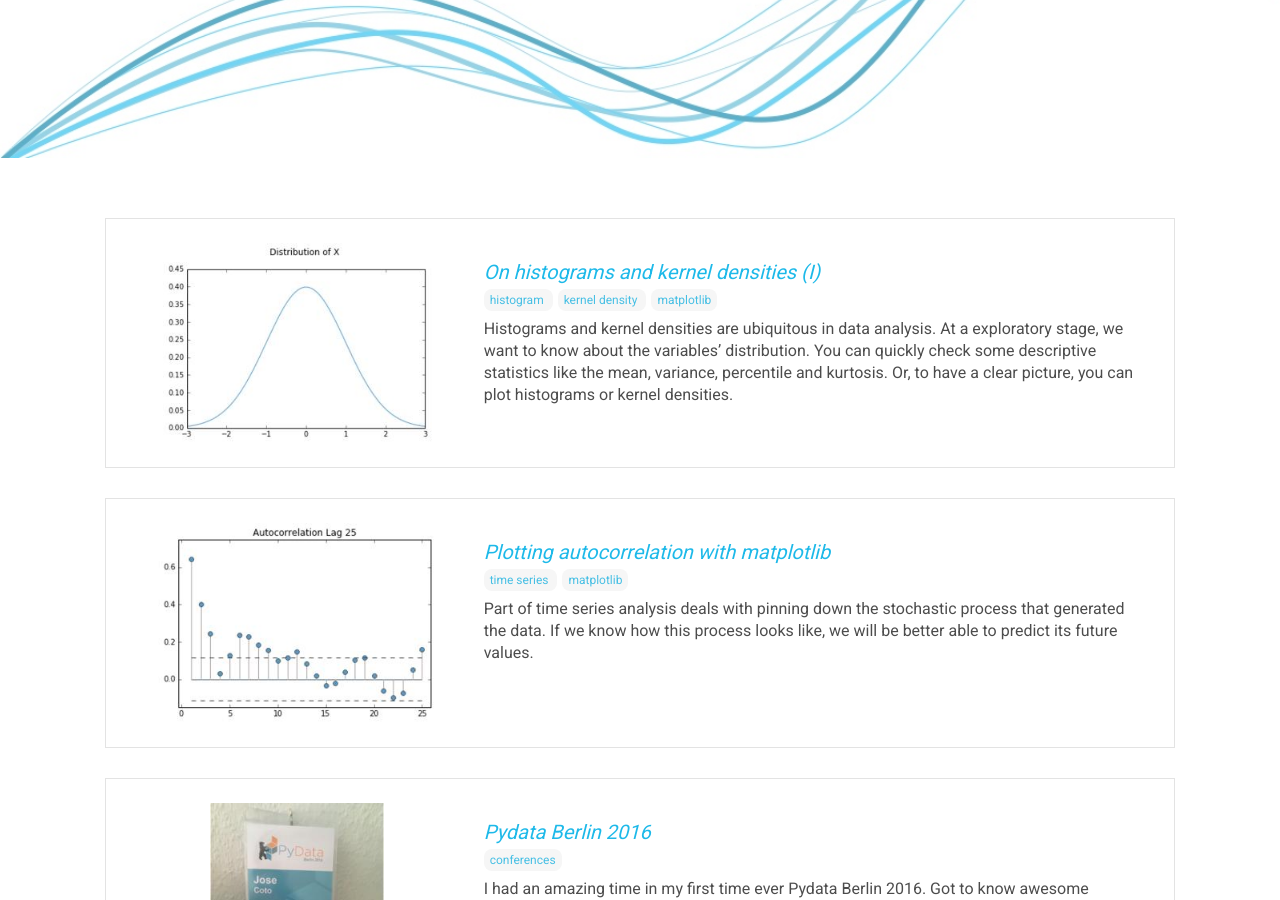
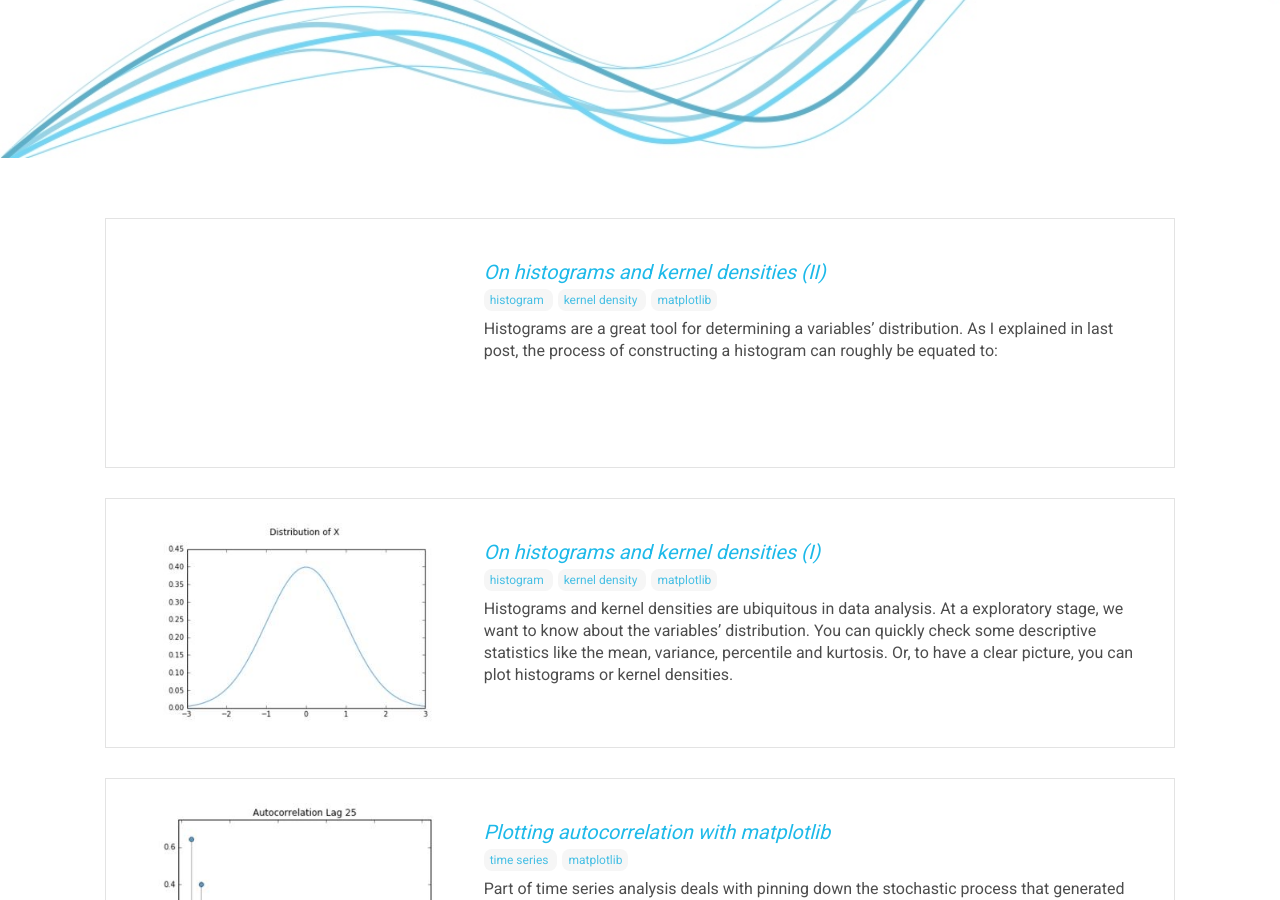
Before and after one commit to jlcoto/new_blog_page, a Jekyll site: the page built from index.html, in a window 1280 px wide and 900 px high, scrolled down 325 px. Built offline with Jekyll 4.4.1, drawn with Linux system fonts in a browser that asks for light colours; nearby versions of some CDN libraries; some web fonts are replaced; some of the changed lines change nothing that is shown.

Commit message:
Adds new posts and starts working on tables.

```diff
--- a/_config.yml
+++ b/_config.yml
@@ -17,4 +17,7 @@ github_username:  jekyll
 
 # Build settings
 markdown: kramdown
+kramdown:
+  input: GFM
+  syntax_highlighter: rouge
 exclude: ["node_modules"]
--- /dev/null
+++ b/_posts/2016-06-27-kernel-density-2.markdown
@@ -0,0 +1,113 @@
+---
+layout: post
+title:  "On histograms and kernel densities (II)"
+date:   2016-06-27 00:24:55 +0100
+category: Stats
+tags: [histogram, kernel density, matplotlib]
+---
+
+
+Histograms are a great tool for determining a variables' distribution. As I explained in last post, the process of constructing a histogram can roughly be equated to:
+
+1. Creating buckets of equal range.
+2. Sorting your data into the different buckets.
+3. Assigning relevance to the bucket according to how much data it contains.
+
+
+Sometimes a histogram is all you need to get a rough idea about how your variable is distributed and what values are more likely. However, histograms have limitations. Let's look at the following picture. The picture shows a histogram for 100 samples drawn from variable $$X$$ that follows a standard normal distribution. On top, I have laid out the actual density values for the points drawn. What we get are points that follow the familiar bell shaped curve of the normal distribution.
+
+
+<div class="row">
+    <img src="/img-post/histogram-prob-large.jpg" class="enlarge-img img-position" alt="Histogram from variable 'X'">
+</div>
+
+I have marked two zones as A and B to illustrate two problems. First, let's look at A. We can observe that, even when the points of the actual data have a positive slope, this is somewhat hidden inside the box. In other words, all the points inside the box are given the same relevance. This may lead to overlook more subtle patterns. Now let's look at B. There is a huge jump between one box and the other. However, if we look at the underlying distribution, it is quite smooth, i.e. there are no real jumps. Thus, just by looking at the histogram we might be prone to believe that our distribution presents some discontinuities or jumps that are not really observed.
+
+This is where kernel densities come handy. While in histograms we sort data into chunks and all  the ones that fall into a bucket are given the same importance, with kernel densities the evaluation is made point by point. The basic idea that underpins kernel density is that if a density is particularly high in certain area (i.e. if the values of a random variable are more likely in a certain region), then we would observe more realizations of the variables in that area. Therefore, the density value of a certain point depends on how many others are next to it.
+
+Let's take the following figure for illustrating purposes. I have zoomed in frames A and B of the above figure.
+
+<div class="row">
+    <img src="/img-post/frame-A-B-hist-large.jpg" class="enlarge-img img-position" alt="Zoomed frames for kernel density">
+</div>
+
+From here we can see how different two points are, considering how many neighbors they have. Note how much distance we have to go over for our reference point (the one in light purple) to find another point. In the same distance that it takes our reference point to find the two closest points, B's reference point finds 15. These points are highlighted in a different shade of purple. Naturally, a proper kernel density should take this into account. More relevance, thus, should be given to reference point B. But exactly how much relevance should that be, and, furthermore, what is the appropriate distance to consider?
+
+Let's start with the second question. This is also known as the problem of bandwidth selection. Bandwidth is the distance that will be considered from left and right of each point. One could imagine as opening a window from each and every point. The bigger the window, the more points will be considered. One must be very careful when selecting the bandwidth, too big/small bandwidths can lead to oversmoothing/overfitting.
+
+In order to give an appropriate weight to each point, the kernel density uses the following formula:
+
+$$\hat{f} = \frac{1}{nh} \sum^n_{i=1}K  \left( \frac{x-x_i}{h} \right)$$
+
+where, $$h:$$ selected bandwidth, $$n:$$ total data points, $$K:$$ the specific kernel function selected, $$x:$$ point whose kernel density we want to find. As complex as it may seem, the formula is relatively straight forward. The main factor to understand is the expression within $$K$$. This expression is basically measuring the distance of our reference point x to the other data points and dividing it by our selected bandwidth. Knowing these distances will be important when assigning a score. Only the observation that are within the bandwidth will be given a score. Also, the farther the "neighbors" are from our reference point, the less score they will convey.
+
+There are [multiple choices for kernels](https://en.wikipedia.org/wiki/Kernel_(statistics)#Kernel_functions_in_common_use). I will use here the Epanechnikov. If we take $$u$$ to be the expression inside of the fraction, the Epanechnikov kernel assigns relevance to the points in the following way: $$\frac{3}{4}(1-u^2)I(\lvert u \leq 1 \rvert)$$. The $$I$$ is an indicator function that makes sure that only the points that are within the bandwidth get evaluated. The other part is a weighting rule, by which nearer points get a higher score.
+
+Let me try to make this clear with a toy example. Let's say that we want to estimate kernel density function of a data point x=4 in two data sets. To make calculations simpler, I choose a bandwidth of one for both data sets.
+
+
+
+
+<table class="table table-striped">
+    <thead>
+        <th>Point $$x=4$$ </th>
+        <th>$$I(\lvert u \leq 1 \rvert)$$</th>
+        <th>$$\frac{1}{nh}*\frac{3}{4}(1-u^2)$$</th>
+    </thead>
+</table>
+
+
+| Point $$x=4$$ | $$I(\lvert u \leq 1 \rvert)$$ | $$\frac{1}{nh}*\frac{3}{4}(1-u^2)$$ |
+| ------------- | :----------------------------:| ----------------------|
+| x = 2.9 		| False ( = 0 )					| 			0			 |
+| x = 3.1 		| True ( = 1 )					| 		0.0285			 |
+| x = 4.9 		| True ( = 1 )					| 		0.0285			 |
+| x = 5.1 		| False ( = 0 )					| 			0			 |
+| 				| 			**Total**			| 		**0.057**        |
+
+
+
+| Point $$x=4$$ | $$I(\lvert u \leq 1 \rvert)$$ | $$\frac{1}{nh}*\frac{3}{4}(1-u^2)$$ |
+| ------------- | :----------------------------:| ----------------------|
+| x = 2.9 		| False ( = 0 )					| 			0			 |
+| x = 3.1 		| True ( = 1 )					| 	    0.02     		 |
+| x = 3.9 		| True ( = 1 )					| 		0.106	     	 |
+| x = 4.1 		| True ( = 1 )					| 		0.106			 |
+| x = 4.9 		| True ( = 1 )					| 		0.02 			 |
+| x = 5.1 		| False ( = 0 )					| 			0			 |
+| 				| 			**Total**			| 	     **0.253**       |
+
+
+
+
+
+From the outset, note that only those points that are within the selected bandwidth will be estimated. The indicator function evaluates to zero for all points outside the selected window. Also, note how the weights change from one data set to the other. One can notice two important changes in the estimated weight values for data set A and B. The first one is regarding points $$x=3.1$$ and $$x=4.9$$. Even when they are at the same distance from the reference point in both data sets, in B they receive a lower weight. The explanation is simple. One can see in the formula that the weight of each point is multiplied by $$\frac{1}{nh}$$. Therefore, the bigger the number of the points in a certain data set, the lower this fraction will be. As the data set B has more points ($$n=7$$), the original contribution of these points is weighted down by this factor. The second and more important take away is given by the two new points introduced in B. Note that these are really close to 4. Therefore, according to the weighting scheme, this give a bigger weight to the point under evaluation.
+
+To calculate a kernel density one needs to follow the previous process for each and every single point of the data set. Here is the code I created to calculate kernel densities with a Epanechnikov function. This code is just for leaning purposes. If you want to estimate the kernel density for a given data set, this option is already available by different packages in `Python`. You can learn more about them and their advantages/disadvantages [here](http://jakevdp.github.io/blog/2013/12/01/kernel-density-estimation/).
+
+{% highlight python %}
+def kernel_output(num_array, bandwidth):
+    """Performs Kernel Epanechnikov smoothing
+    to construct a kernel density plot."""
+    kernel_func = []
+    num_array_sort = np.sort(num_array)
+    for item in num_array_sort:
+        point_dif = (num_array_sort - item) / bandwidth
+        point_dif = np.where(
+        np.abs(point_dif) >= 1, 0, point_dif)
+        #Implements Epachevnikov kernel function
+        epachev = (3/4)*(1-(point_dif[point_dif!=0])**2)
+        sum_epa = (1/(len(num_array_sort)*bandwidth))
+        			*np.sum(epachev)
+        kernel_func.append(sum_epa)
+    kernel_func = np.array(kernel_func)
+    return kernel_func
+{% endhighlight %}
+
+
+
+I used this code to plot the kernel density of our standard normal distributed variable $$X$$ that we saw in the beginning of the post. In the graph, we can see the original probability density function and how it is estimated by the kernel density. Note also how relevant is bandwidth selection. Bandwidths that are too low or too high will not yield an appropriate estimation of the density.
+
+<div class="row">
+    <img src="/img-post/k_density-large.jpg" class="enlarge-img img-position" alt="Zoomed frames for kernel density">
+</div>
```
Also changed, not shown: img-post/frame-A-B-hist-large.jpg (added), img-post/frame-A-B-hist-modal.jpg (added), img-post/frame-A-B-hist-small.jpg (added), img-post/histogram-prob-large.jpg (added), img-post/histogram-prob-modal.jpg (added), img-post/histogram-prob-small.jpg (added), img-post/k_density-large.jpg (added), img-post/k_density-modal.jpg (added), img-post/k_density-small.jpg (added), img_source/img-post/frame-A-B-hist.png (added), img_source/img-post/histogram-prob.png (added), img_source/img-post/histogram.png (added), img_source/img-post/k_density.png (added), img_source/img-post/true_dist.png (added).
